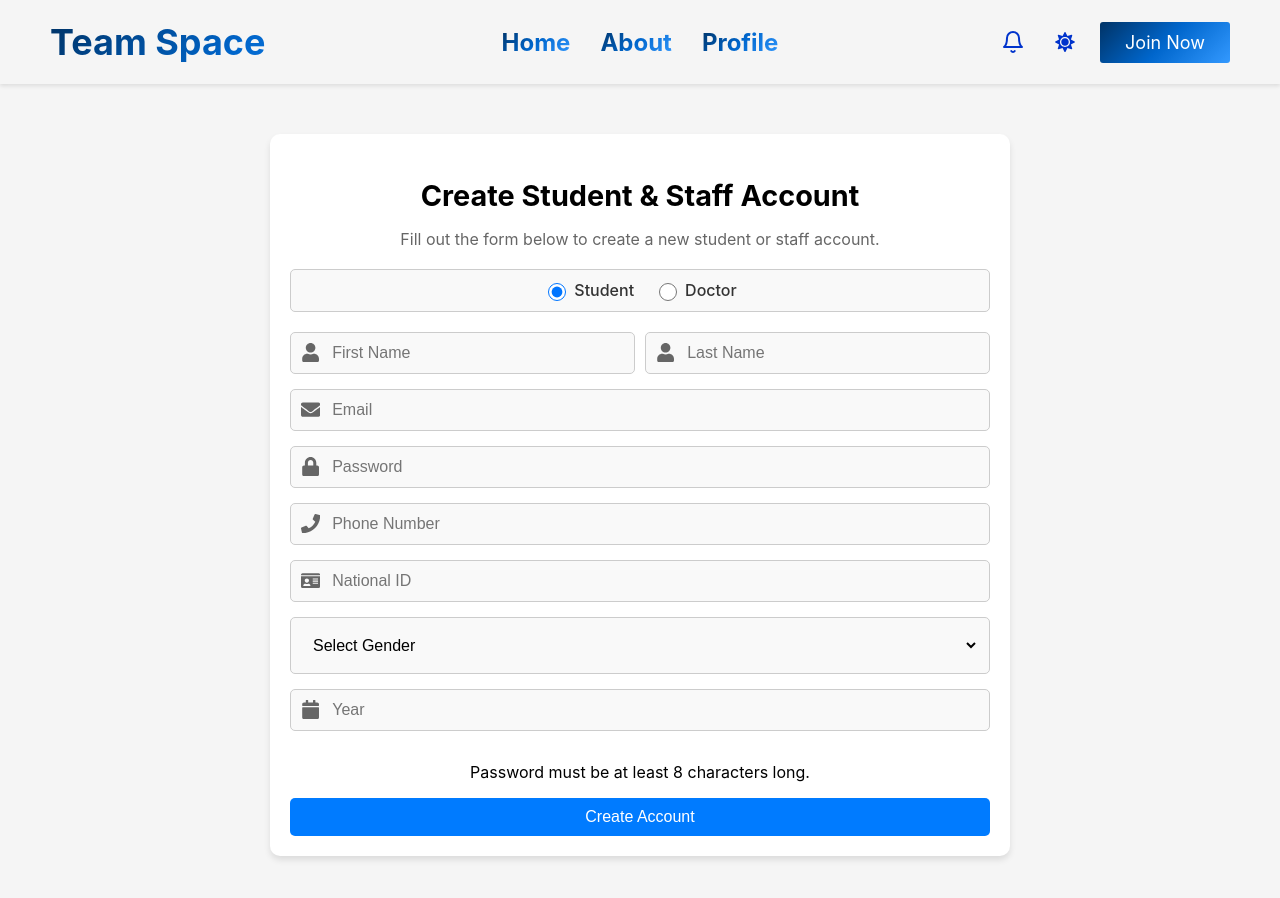
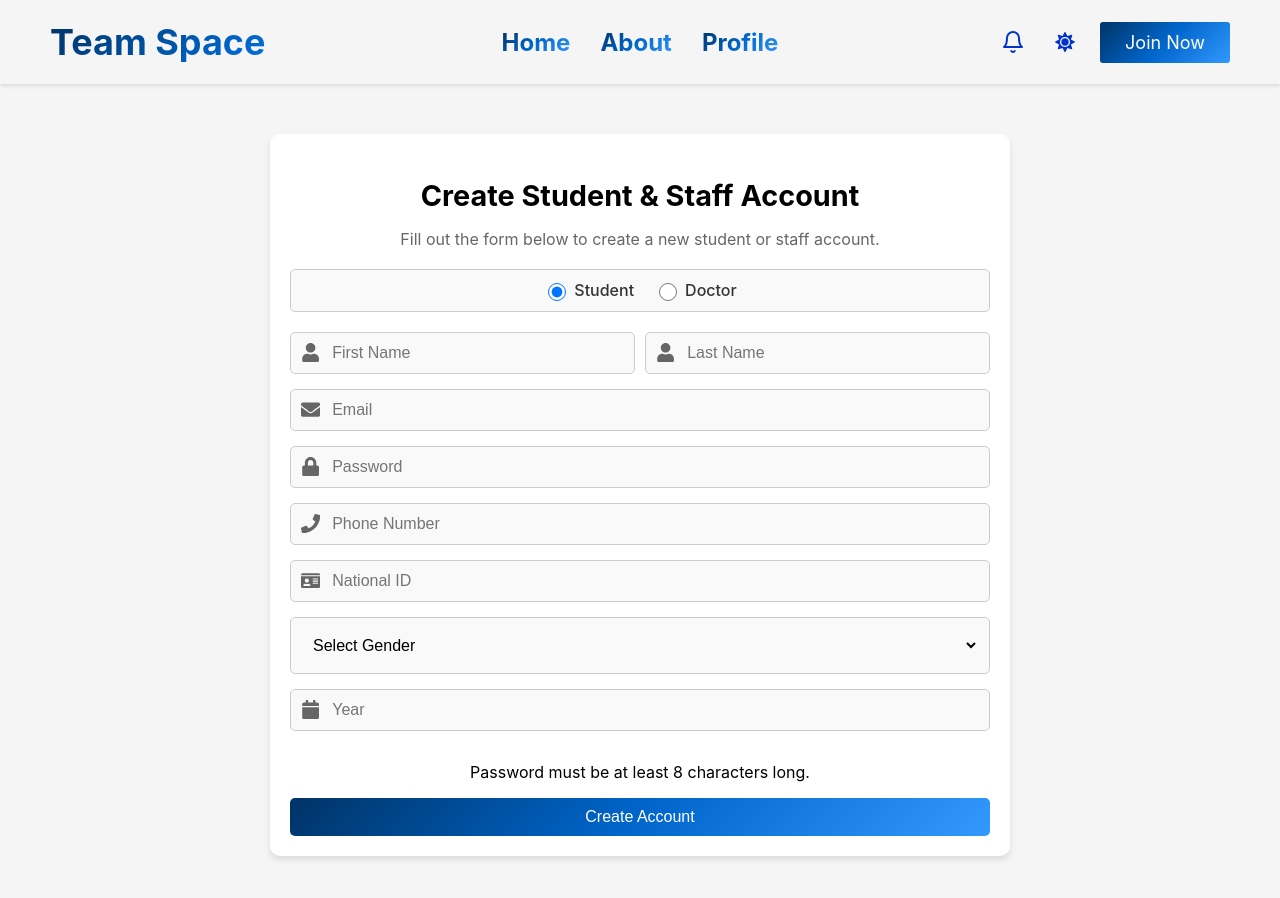
Before and after one commit to KhaledElG3ndy/Graduation-project, a React (Create React App) app: page /Admin/CreateAccounts in a window 1280 px wide. Shown: the top 898 px of the page. Built offline with nearby package versions, Linux system fonts and the light colour scheme.

Commit message:
Update CreateAccounts.module.css

```diff
--- a/src/Pages/Admin/CreateAccounts/CreateAccounts.module.css
+++ b/src/Pages/Admin/CreateAccounts/CreateAccounts.module.css
@@ -113,13 +113,9 @@
   padding: 10px 15px;
   font-size: 1rem;
   color: #fff;
-  background-color: #007bff;
+  background: linear-gradient(135deg, #003366, #0066cc, #3399ff);
   border: none;
   border-radius: 5px;
   cursor: pointer;
   transition: background-color 0.3s ease;
 }
-
-.submitButton:hover {
-  background-color: #0056b3;
-}
```
